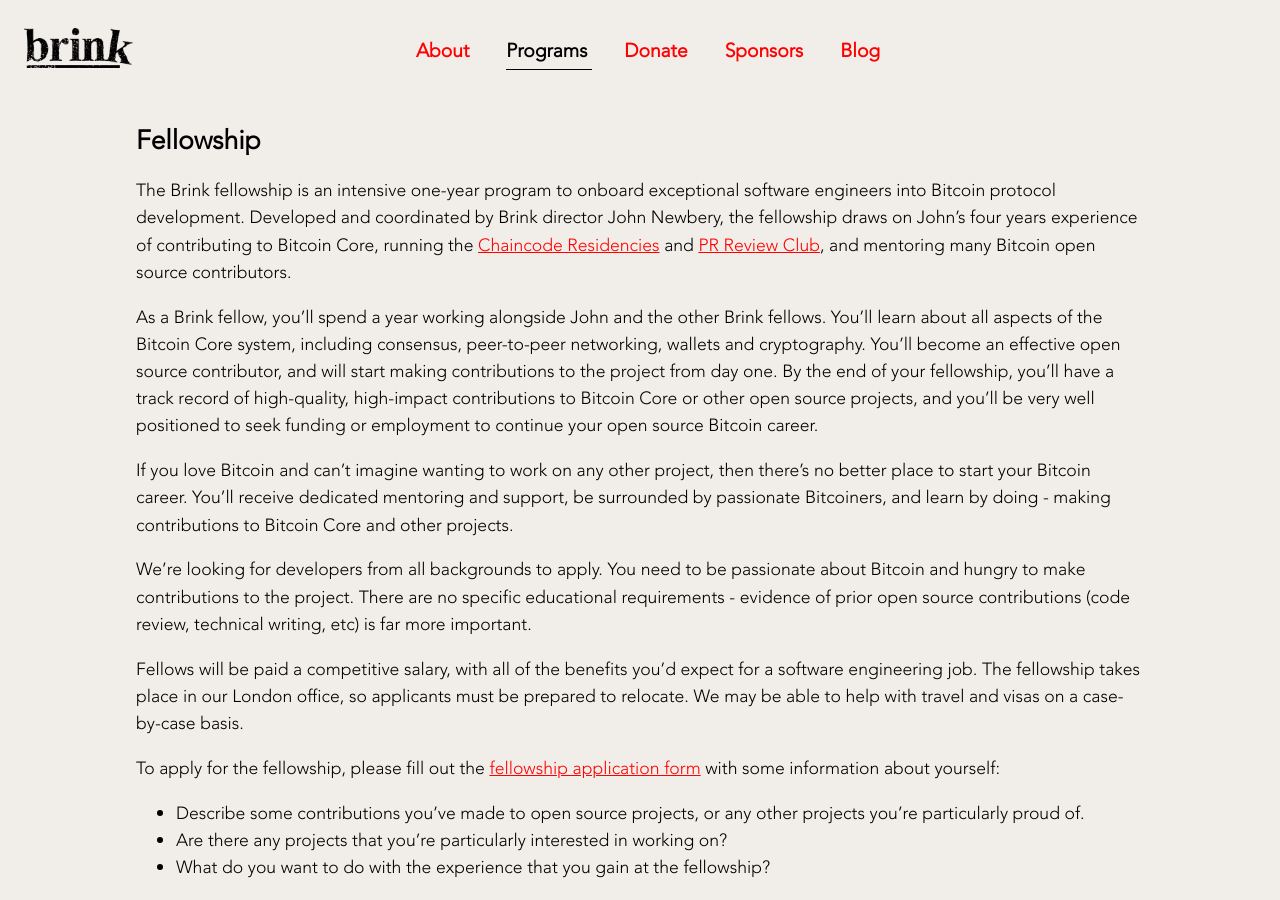
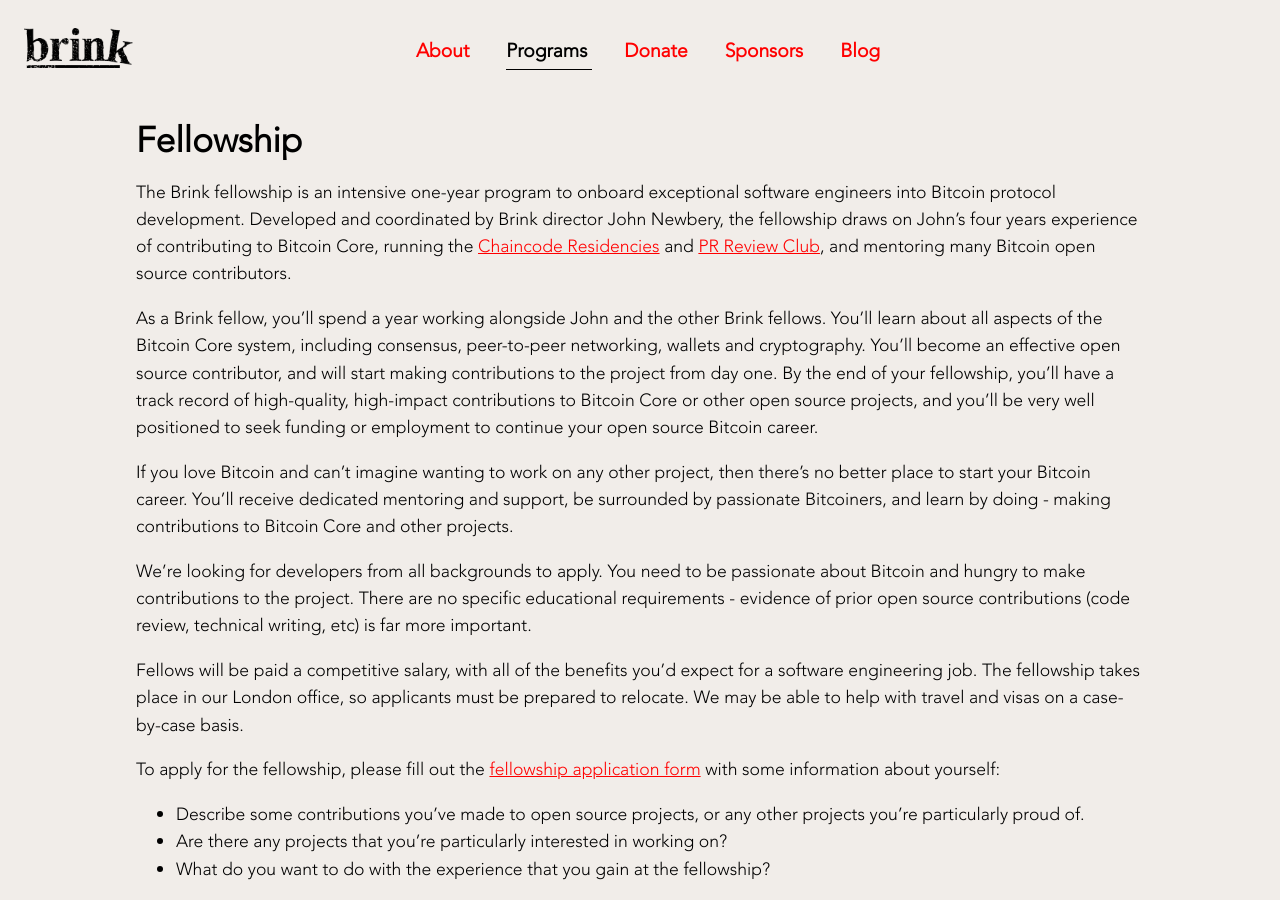
Before and after one commit to bitcoinbrink/website, a Jekyll site: the page built from programs.html, in a window 1280 px wide and 900 px high. Built offline with Jekyll 4.4.1, drawn with Linux system fonts in a browser that asks for light colours.

Commit message:
Standardize the page headers a bit

```diff
--- a/programs.html
+++ b/programs.html
@@ -6,7 +6,7 @@
   through our grants program.
 ---
 
-<h2 id="fellowship">Fellowship</h2>
+<h1 id="fellowship">Fellowship</h1>
 
 <p>The Brink fellowship is an intensive one-year program to onboard exceptional
 software engineers into Bitcoin protocol development. Developed and coordinated
@@ -59,7 +59,7 @@
 information, veteran status, military status, application for military
 service or any other class per local, state or federal law.</em></p>
 
-<h4 id="brink_fellows">Brink Fellows</h4>
+<h2 id="brink_fellows">Brink Fellows</h2>
 
 <div class="team-container">
   {% for item in site.data.team.fellows %}
@@ -68,8 +68,8 @@
       <img src="{{ item.image }}" alt="{{ item.alt }}"/>
     </div>
     <div class="text-column">
-      <h1 class="team-name">{{ item.name }}</h1>
-      <h3 class="item-title">{{ item.title | upcase }}</h3>
+      <h3 class="team-name">{{ item.name }}</h3>
+      <h4 class="item-title">{{ item.title | upcase }}</h4>
       <p class="item-description">
         {{ item.description }}
       </p>
@@ -83,7 +83,7 @@
   {% endfor %}
 </div>
 
-<h2 id="grants">Grants</h2>
+<h1 id="grants">Grants</h1>
 
 <p>Bitcoin's long-term success requires a sustainable funding model
 for open source developers to maintain and extend the protocol, test and
--- a/sponsors.html
+++ b/sponsors.html
@@ -5,7 +5,7 @@
 ---
 
 <div class="sponsors-container">
-  <h2>Founding Sponsors</h2>
+  <h1>Founding Sponsors</h1>
   <p>Our founding sponsors generously funded our start-up costs as well as our ongoing costs.</p>
   <div class="sponsors-row">
     {% for sponsor in site.data.sponsors.founding %}
```
Also changed, not shown: _posts/2020-12-01-2020-gloria.md (+4 -4 lines), donate.md (+1 -1 lines), index.html (+4 -4 lines).
